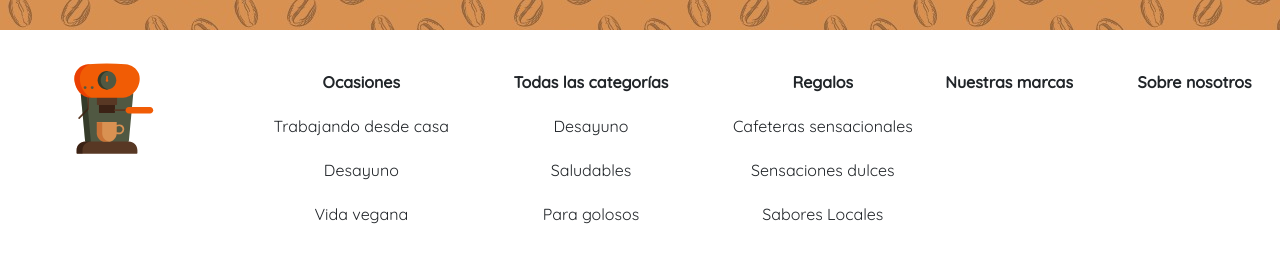
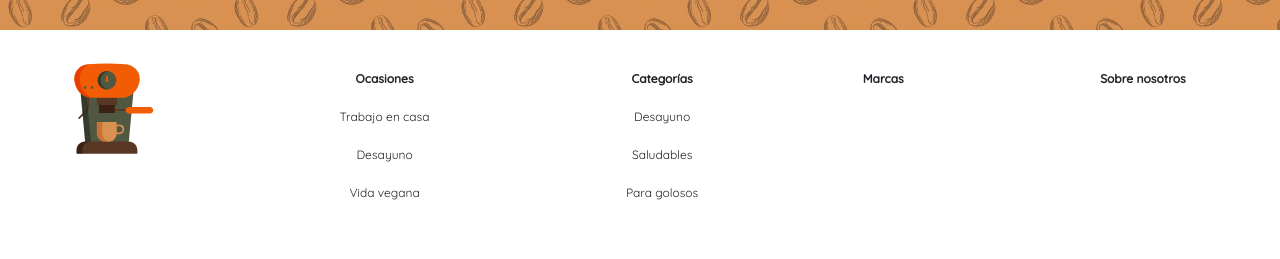
Before and after one commit to JulianCompierchio/EcommerceReact, a React (Create React App) app: page / in a window 1280 px wide. Shown: the part 3392-3651 px from the top of the page. After the commit the page ends 3630 px from the top, so only its background shows below. Built offline with nearby package versions, Linux system fonts and the light colour scheme.

Commit message:
Pequeños cambios

```diff
--- a/src/Components/Footer/Footer.css
+++ b/src/Components/Footer/Footer.css
@@ -1,3 +1,13 @@
+.menu {
+  font-size: 12px;
+  flex-wrap: wrap;
+}
+.logo {
+  height: 80px;
+  width: 80px;
+}
+
+  @media screen and (min-width: 768px) {
     .menu {
       margin-top: 40px;
       justify-content: space-around;
@@ -12,13 +22,4 @@
     li {
       margin-bottom: 20px;
     }
-
-  @media screen and (max-width: 768px) {
-    .menu {
-      font-size: 12px;
 }
-    .logo {
-      height: 80px;
-      width: 80px;
-    }
-}
--- a/src/Components/Footer/Footer.js
+++ b/src/Components/Footer/Footer.js
@@ -12,23 +12,17 @@ const Footer = () => {
         <nav className="col-10 d-inline-flex menu">
           <ul>
             <li><strong>Ocasiones</strong></li>
-            <li>Trabajando desde casa</li>
+            <li>Trabajo en casa</li>
             <li>Desayuno</li>
             <li>Vida vegana</li>
           </ul>
           <ul>
-            <li><strong>Todas las categorías</strong></li>
+            <li><strong>Categorías</strong></li>
             <li>Desayuno</li>
             <li>Saludables</li>
             <li>Para golosos</li>
           </ul>
-          <ul>
-            <li><strong>Regalos</strong></li>
-            <li>Cafeteras sensacionales</li>
-            <li>Sensaciones dulces</li>
-            <li>Sabores Locales</li>
-          </ul>
-              <li><strong>Nuestras marcas</strong></li>
+              <li><strong>Marcas</strong></li>
           <ul>
               <li><strong>Sobre nosotros</strong></li>
           </ul>
```
Lines whose indentation alone changed are shown as unchanged.
